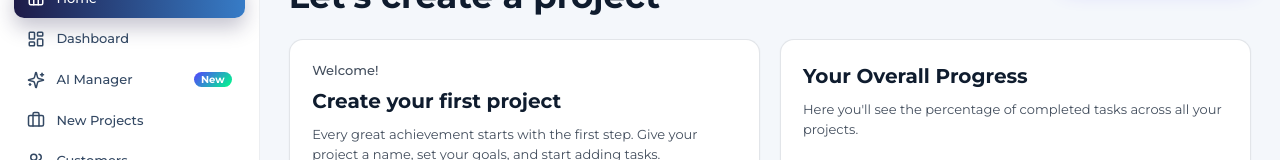
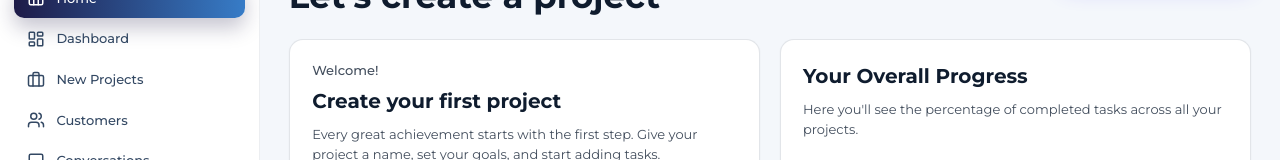
Before and after one commit to Art-Of-Galaxy/portal-ui, a React (Vite) app: page /home in a window 1280 px wide. Shown: the part 157-317 px from the top of the page. Built offline with nearby package versions, Linux system fonts and the light colour scheme; no server answers; sample sign-in values are in the browser's storage.

Commit message:
Rollback this - sidebar item

```diff
--- a/src/components/Sidebar.jsx
+++ b/src/components/Sidebar.jsx
@@ -30,7 +30,7 @@ import { signUpLogout } from "../redux/signUpSlice";
 const NAV_ITEMS = [
   { icon: Home, label: "Home", path: "/home" },
   { icon: LayoutDashboard, label: "Dashboard", path: "/dashboard" },
-  { icon: Sparkles, label: "AI Manager", path: "/ai-manager", badge: { text: "New", tone: "accent" } },
+  // { icon: Sparkles, label: "AI Manager", path: "/ai-manager", badge: { text: "New", tone: "accent" } },
   { icon: Briefcase, label: "New Projects", path: "/new-projects" },
   { icon: Users, label: "Customers", path: "/customers" },
   { icon: MessageSquare, label: "Conversations", path: "/conversations" },
```
